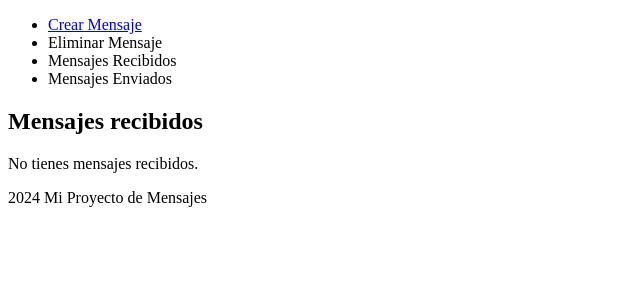
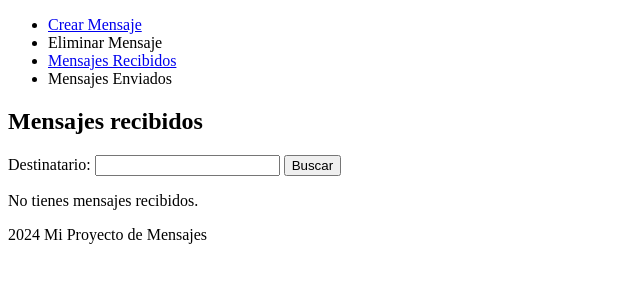
Before and after one commit to Bruno1571/TableroMensajes_TP2, a Django app: template mensajes/templates/mensajes_recibidos.html in a window 1280 px wide. Shown: the top 300 px of the page, without its empty margins (0-640 px from the left). Run offline with Django 4.2, Linux system fonts and the light colour scheme; the template is opened without the code that fills it, so the values that code supplies are empty.

Commit message:
modifique mensajes_recibidos

```diff
--- a/mensajes/templates/base.html
+++ b/mensajes/templates/base.html
@@ -11,8 +11,8 @@
             <ul>
                 <li><a href="crear_mensaje">Crear Mensaje</a></li>
                 <li><a>Eliminar Mensaje</a></li>
-                <li><a">Mensajes Recibidos</a></li>
-                <li><a">Mensajes Enviados</a></li>
+                <li><a href="mensajes_recibidos">Mensajes Recibidos</a></li>
+                <li><a>Mensajes Enviados</a></li>
             </ul>
         </nav>
     </header>
--- a/mensajes/templates/mensajes_recibidos.html
+++ b/mensajes/templates/mensajes_recibidos.html
@@ -3,6 +3,11 @@
 
 {% block content %}
     <h2>Mensajes recibidos</h2>
+    <form method="get" action="{% url 'mensajes_recibidos' %}">
+        <label for="destinatario">Destinatario:</label>
+        <input type="text" id="destinatario" name="destinatario">
+        <input type="submit" value="Buscar">
+    </form>
     {% if mensajes %}
         <ul>
             {% for mensaje in mensajes %}
```
Also changed, not shown: mensajes/views.py (+3 -7 lines).
